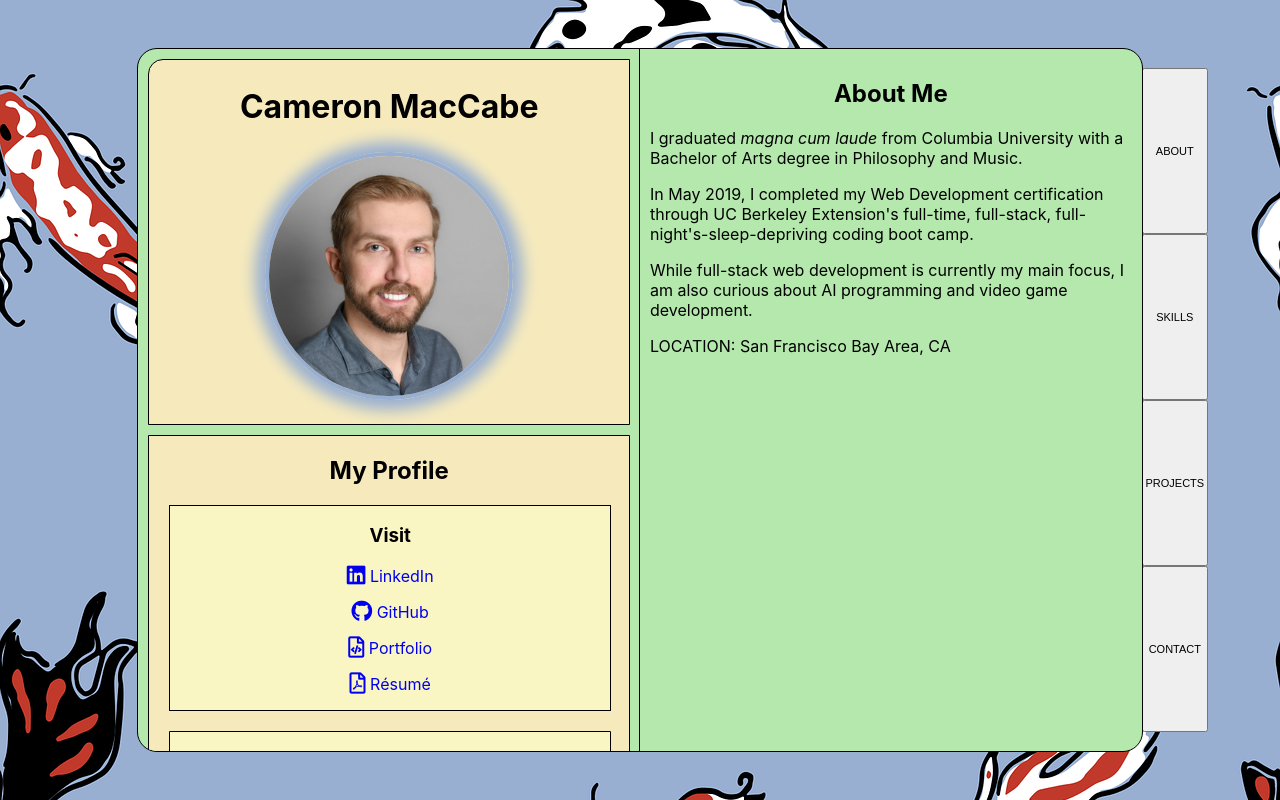
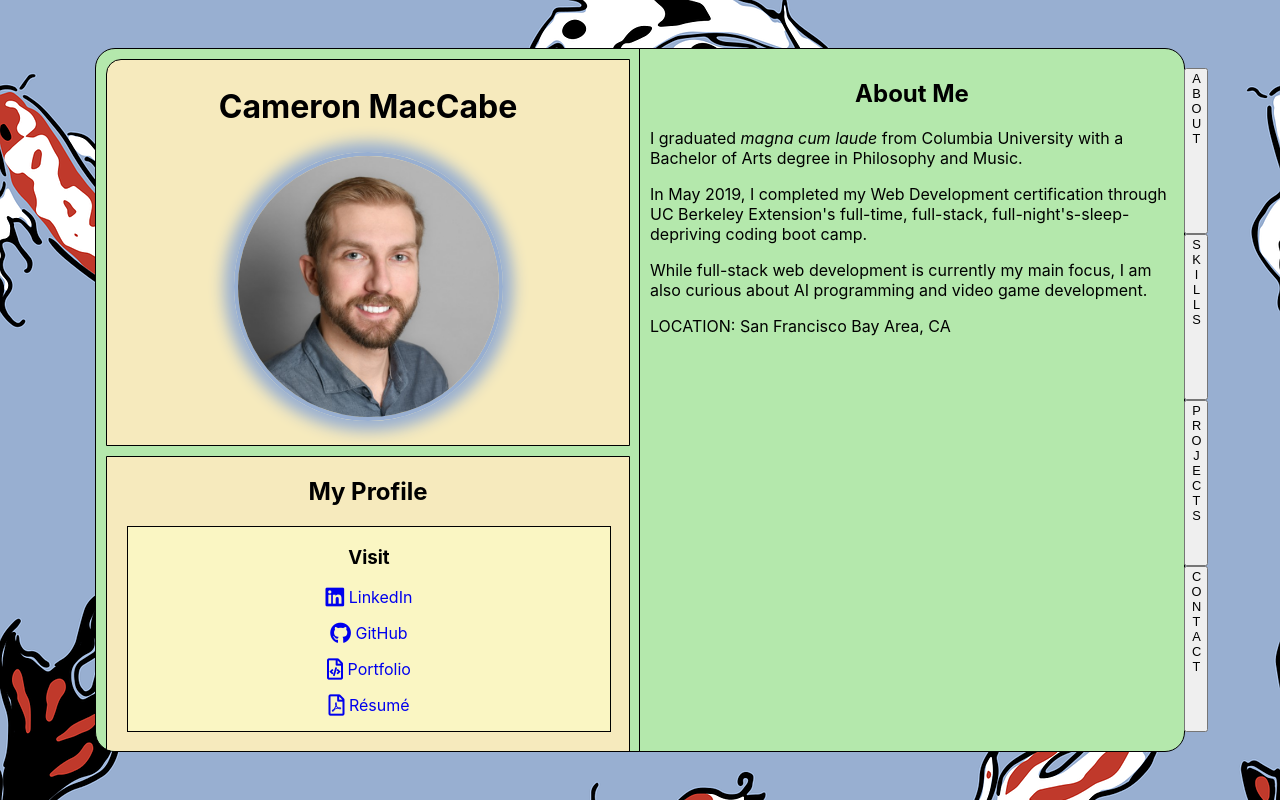
Before and after one commit to MacCabe1888/Professional-Portfolio, a React (Create React App) app: page /#/ in a window 1280 px wide. Built offline with nearby package versions, Linux system fonts and the light colour scheme.

Commit message:
restyled nav element and its descendants in order to make the nav tabs agree with the new page dimensions

```diff
--- a/src/components/Nav/style.css
+++ b/src/components/Nav/style.css
@@ -1,41 +1,42 @@
 nav {
-  display: flex;
-  flex-direction: column;
-  width: 72px;
-  margin: 20px 0 20px 0;
+  position: absolute;
+  width: calc(42.5vw + 24px);
+  max-width: calc(68vh + 24px);
+  margin: 20px 0;
+  pointer-events: none;
 }
 
-a {
-  height: 25%;
-  text-decoration: none;
+.nav-left {
+  left: 0;
 }
 
-.nav-tab {
-  width: 100%;
-  height: 100%;
-  padding: 0;
+.nav-right {
+  right: 0;
 }
 
-.nav-text {
-  font-size: 11px;
+nav > a, .tab-space {
+  display: flex;
+  height: calc(13.75vw - 10px);
+  max-height: calc(22vh - 10px);
 }
 
-.tab-space {
-  height: 100%;
-}
-
-@media screen and (max-width: 1200px) {
-  nav {
-    width: 24px;
+.nav-right > a, .nav-right > .tab-space {
+  flex-direction: row-reverse;
 }
 
 .nav-tab {
   display: flex;
+  flex-direction: row;
   justify-content: center;
+  width: 24px;
+  overflow: hidden;
+  pointer-events: all;
 }
 
 .nav-text {
   writing-mode: vertical-rl;
   text-orientation: upright;
+  text-align: center;
+  line-height: 12px;
+  font-size: 1vw;
 }
-}
```
Lines whose indentation alone changed are shown as unchanged.
